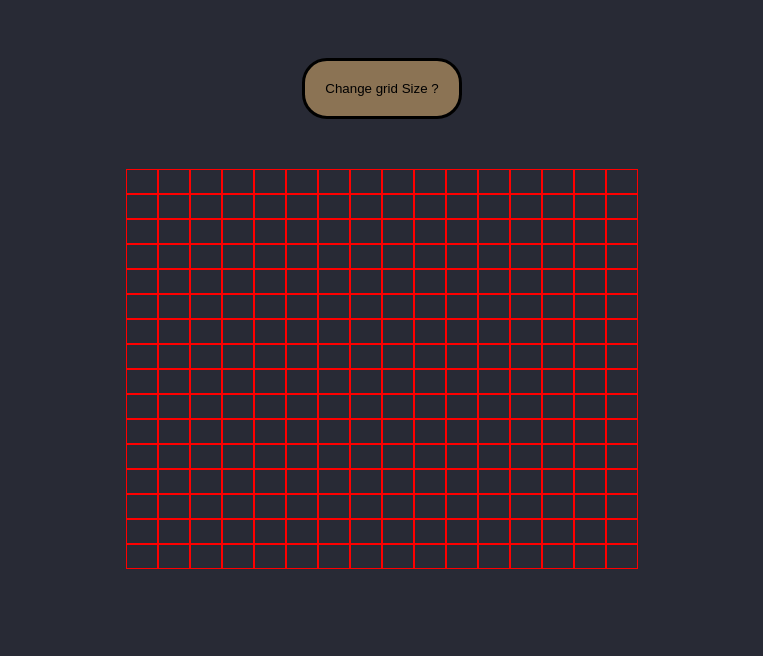
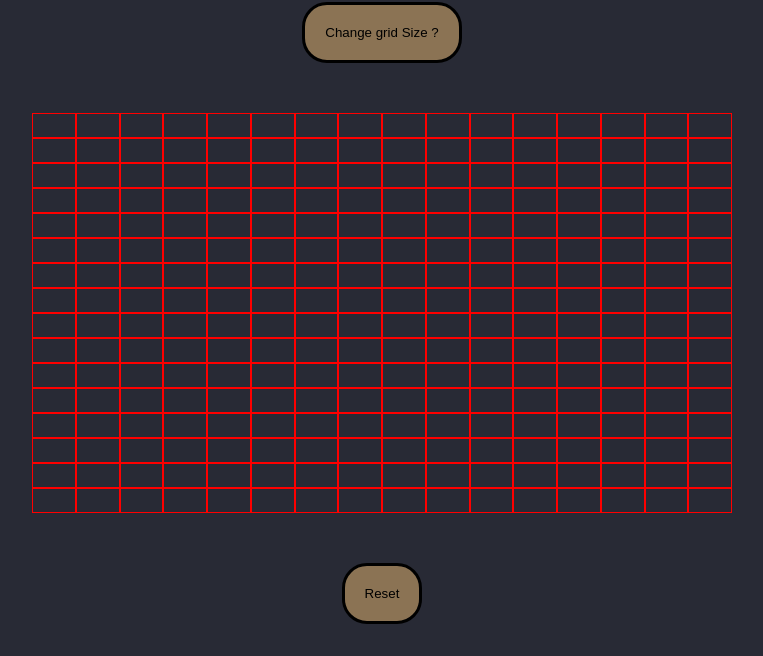
Before and after one commit to amannagle/EtchASketch, a plain HTML site: page index.html in a window 1280 px wide. Shown: the part 160-816 px from the top of the page, without its empty margins (266-1029 px from the left). Drawn offline with Linux system fonts and the light colour scheme.

Commit message:
added reset functionality

```diff
--- a/index.html
+++ b/index.html
@@ -21,6 +21,8 @@
     <div class="divcontainer">
 
     </div>
-
+    <button id="reset_button">
+        Reset
+    </button>
 </body>
 </html>
--- a/script.js
+++ b/script.js
@@ -44,3 +44,7 @@ function changeGridSize(e)
     else
     makegrid(x);
 }
+const reset = document.querySelector('#reset_button');
+reset.addEventListener('click',function(){
+    makegrid(16);
+})
--- a/style.css
+++ b/style.css
@@ -16,8 +16,8 @@ body{
     align-self: center;
     display: flex;
     flex-wrap: wrap;
-    max-width : 700px;
-    max-height: 400px;
+    width : 700px;
+    height: 400px;
   }
 
   .divcontainer > div{
```
